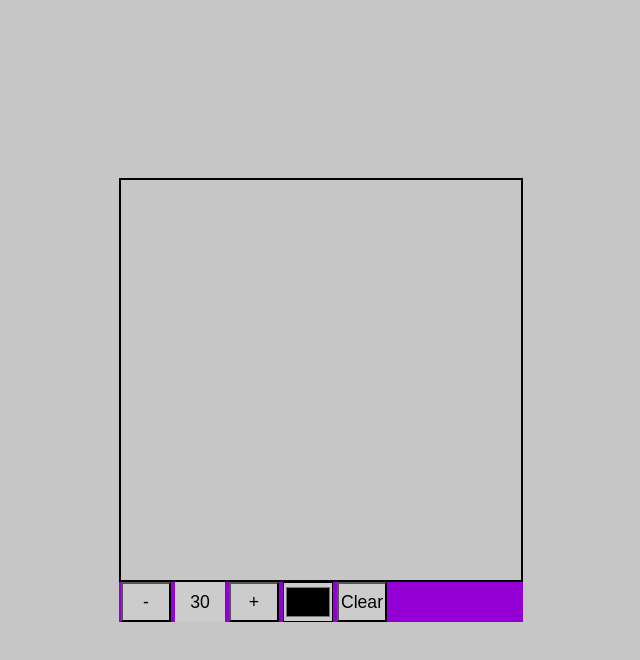
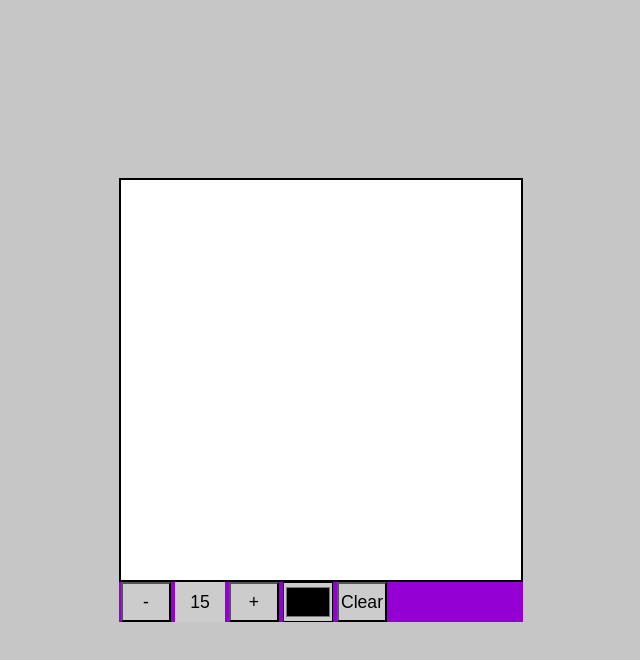
Before and after one commit to farruxavganov/drow-app, a plain HTML site: page index.html in a window 1280 px wide. Both pictures are taken after a click on the button "Clear". Shown: the whole page, without its empty margins (319-959 px from the left). Drawn offline with Linux system fonts and the light colour scheme.

Commit message:
finnished project

```diff
--- a/app.js
+++ b/app.js
@@ -1,26 +1,36 @@
 const canvas = document.getElementById("canvas");
+const dicr = document.querySelector(".dicr");
+const incr = document.querySelector(".incr");
+const sizeNumber = document.querySelector(".count");
+const color = document.querySelector(".color");
+const clear = document.querySelector(".clear");
 
 let ctx = canvas.getContext("2d");
 
 let canvasSize = 15;
-let canvasColor = "red";
+let canvasColor = "#000";
 
 let isTrue = false;
 let x = undefined;
 let y = undefined;
 
+sizeShow();
+canvas.addEventListener("pointerdown", drowStart);
+canvas.addEventListener("pointermove", drowMove);
+canvas.addEventListener("pointerup", drowEnd);
+incr.addEventListener("click", sizeIncr);
+dicr.addEventListener("click", sizeDicr)
+color.addEventListener("change", changeColor);
+clear.addEventListener("click", clearWindow);
 
-
-canvas.addEventListener("pointerdown", (e)=> {
+function drowStart(e) {
 	isTrue = true;
 	x = e.offsetX;
 	y = e.offsetY;
 	drowCircle(x,y);
+}
 
-})
-
-
-canvas.addEventListener("pointermove", (e)=> {
+function drowMove(e) {
 	if(isTrue){
 		let x1 = e.offsetX;
 		let y1 = e.offsetY;
@@ -29,14 +39,46 @@ canvas.addEventListener("pointermove", (e)=> {
 		x = x1;
 		y = y1;
 	}
-})
+}
 
-canvas.addEventListener("pointerup",()=> {
+function drowEnd() {
 	isTrue = false;
 
 	x = undefined;
 	y = undefined;
-})
+}
+
+function sizeIncr() {
+	canvasSize++;
+
+	if(canvasSize > 50){
+		canvasSize = 50;
+	}
+
+	sizeShow();
+}
+
+function sizeDicr() {
+	canvasSize--;
+
+	if(canvasSize < 0) {
+		canvasSize = 1;
+	}
+
+	sizeShow();
+}
+
+function sizeShow() {
+	sizeNumber.innerHTML = canvasSize;
+}
+
+function changeColor(e){
+	canvasColor = e.currentTarget.value;
+}
+
+function clearWindow() {
+	ctx.clearRect(0,0,canvas.width,canvas.height);
+}
 
 function drowLine(x1, y1, x2, y2) {
 	ctx.beginPath();
--- a/index.html
+++ b/index.html
@@ -12,7 +12,7 @@
         <main>
             <canvas id="canvas" width="400px" height="400px"></canvas>
             <div class="wrapper">
-                <button type="button" class="btn dict">-</button>
+                <button type="button" class="btn dicr">-</button>
                 <span class="count btn">30</span>
                 <button type="button" class="btn incr">+</button>
                 <input type="color" class="color btn">
--- a/styles.css
+++ b/styles.css
@@ -21,6 +21,7 @@ main {
 
 #canvas {
     border: 2px solid #000;
+    background: #fff;
     touch-action: none;
 }
 
```
